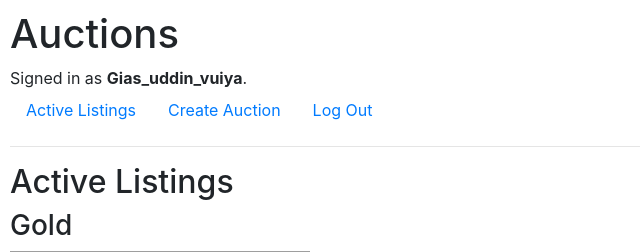
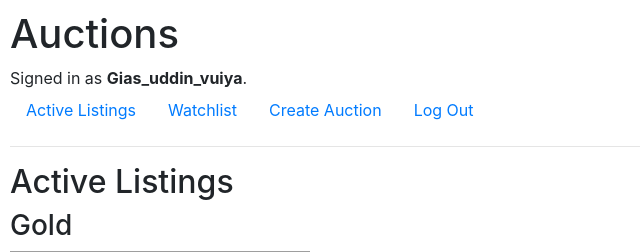
Before and after one commit to Gias-uddin-vuiya/commerce, a Django app: page / in a window 1280 px wide. Shown: the top 252 px of the page, without its empty margins (0-640 px from the left). Run offline with Django 3.2, Linux system fonts and the light colour scheme; a user stored in the database is signed in; data comes from the database, SQL or seed files in the repository; both versions use the stored data as it was after the commit; some libraries are stand-ins or nearby versions; grey boxes are pictures that could not be loaded.

Commit message:
add whatlist.html file

```diff
--- a/auctions/templates/auctions/layout.html
+++ b/auctions/templates/auctions/layout.html
@@ -22,6 +22,9 @@
             </li>
             {% if user.is_authenticated %}
                 <li class="nav-item">
+                    <a class="nav-link" href="{% url 'watchlist' %}">Watchlist</a>
+                </li>
+                <li class="nav-item">
                     <a class="nav-link" href="{% url 'create' %}">Create Auction</a>
                 </li>
                 <li class="nav-item">
--- /dev/null
+++ b/auctions/templates/auctions/watchlist.html
@@ -0,0 +1,5 @@
+{% extends "auctions/layout.html" %}
+
+{% block body %}
+    <h2>Watchlist</h2>
+{% endblock %}
--- a/auctions/urls.py
+++ b/auctions/urls.py
@@ -4,6 +4,7 @@ from . import views
 
 urlpatterns = [
     path("", views.index, name="index"),
+    path("watchlist", views.watchlist, name="watchlist"),
     path("details/<int:auction_id>", views.details, name="details"),
     path("create", views.create, name="create"),
     path("login", views.login_view, name="login"),
--- a/auctions/views.py
+++ b/auctions/views.py
@@ -13,6 +13,13 @@ def index(request):
         "auctions": auction,
     })
 
+
+def watchlist(request):
+    # Assuming you have a Watchlist model or similar logic to fetch watchlist items
+    # For now, we will just return a placeholder response
+    return render(request, "auctions/watchlist.html", {
+        "message": "Your Watchlist"
+    })
 
 def details(request, auction_id):
     try:
```
Also changed, not shown: db.sqlite3.
